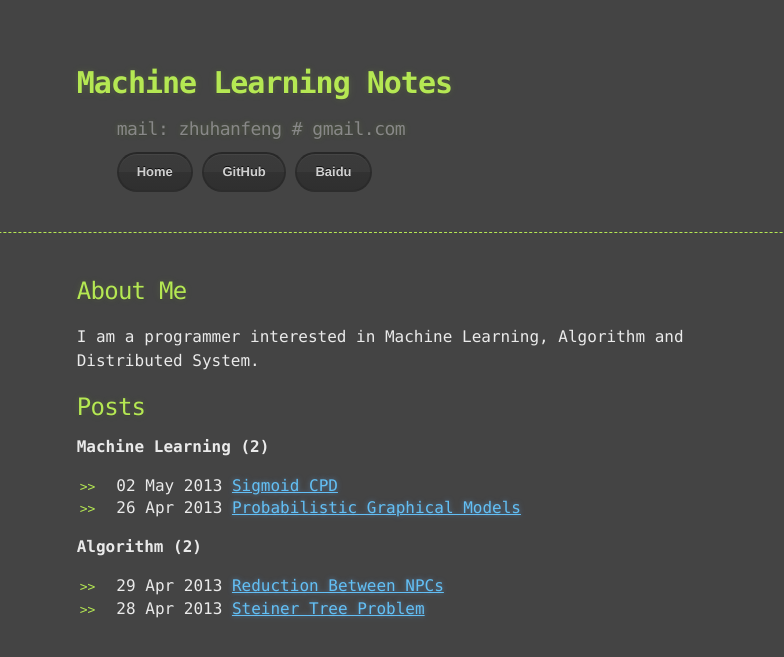
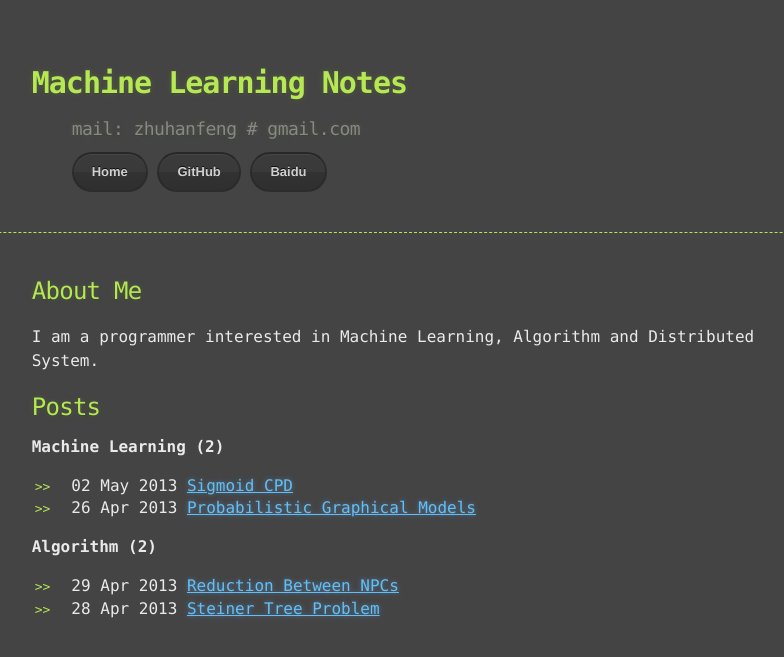
Before and after one commit to mlnotes/mlnotes.github.com, a Jekyll site: the page built from index.html, in a window 1280 px wide. Shown: the top 657 px of the page, without its empty margins (242-1026 px from the left). Built offline with Jekyll 4.4.1, drawn with Linux system fonts in a browser that asks for light colours; comment, search, counter and statistics services are not loaded.

Commit message:
wrapper width

```diff
--- a/css/jekyll.css
+++ b/css/jekyll.css
@@ -250,7 +250,7 @@ a {
 
 @media screen and (min-width: 914px) {
     .wrapper {
-        width: 714px;
+        width: 814px;
         margin:0 auto;
     }
 }
```
